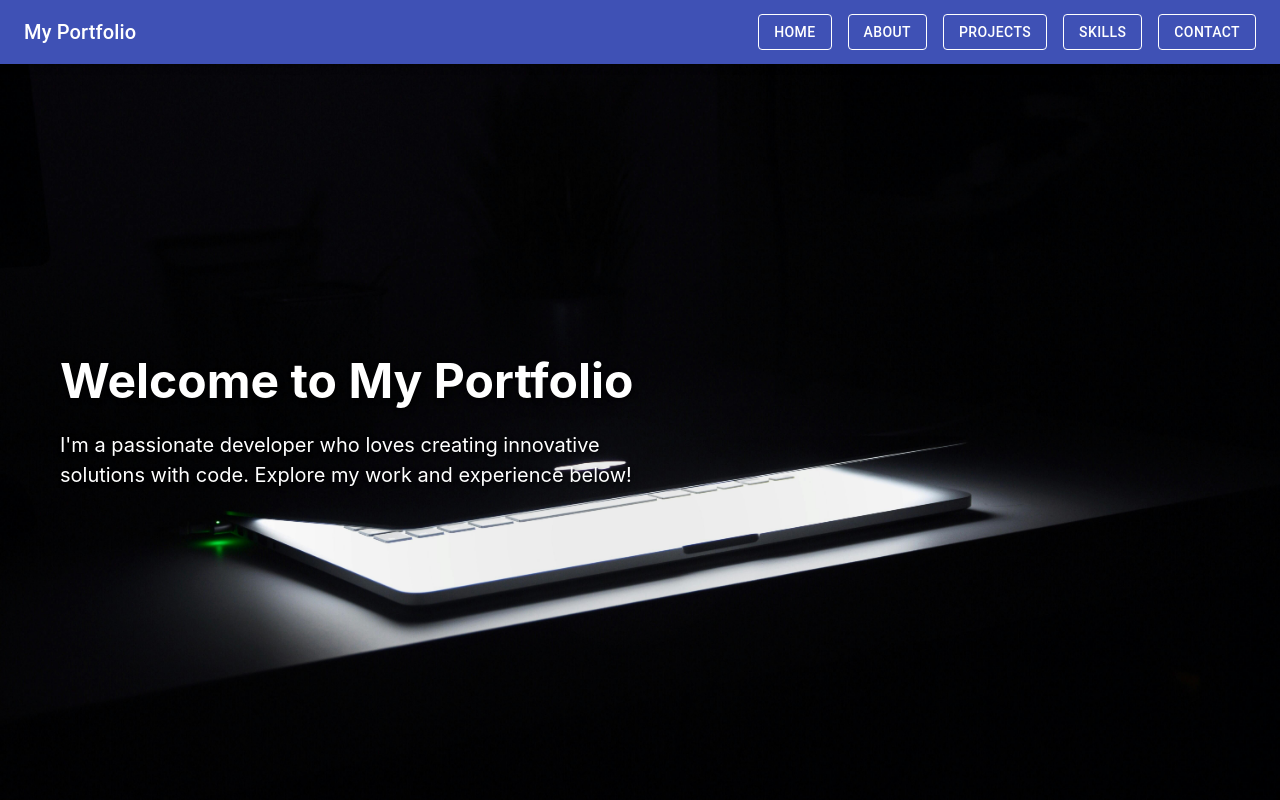
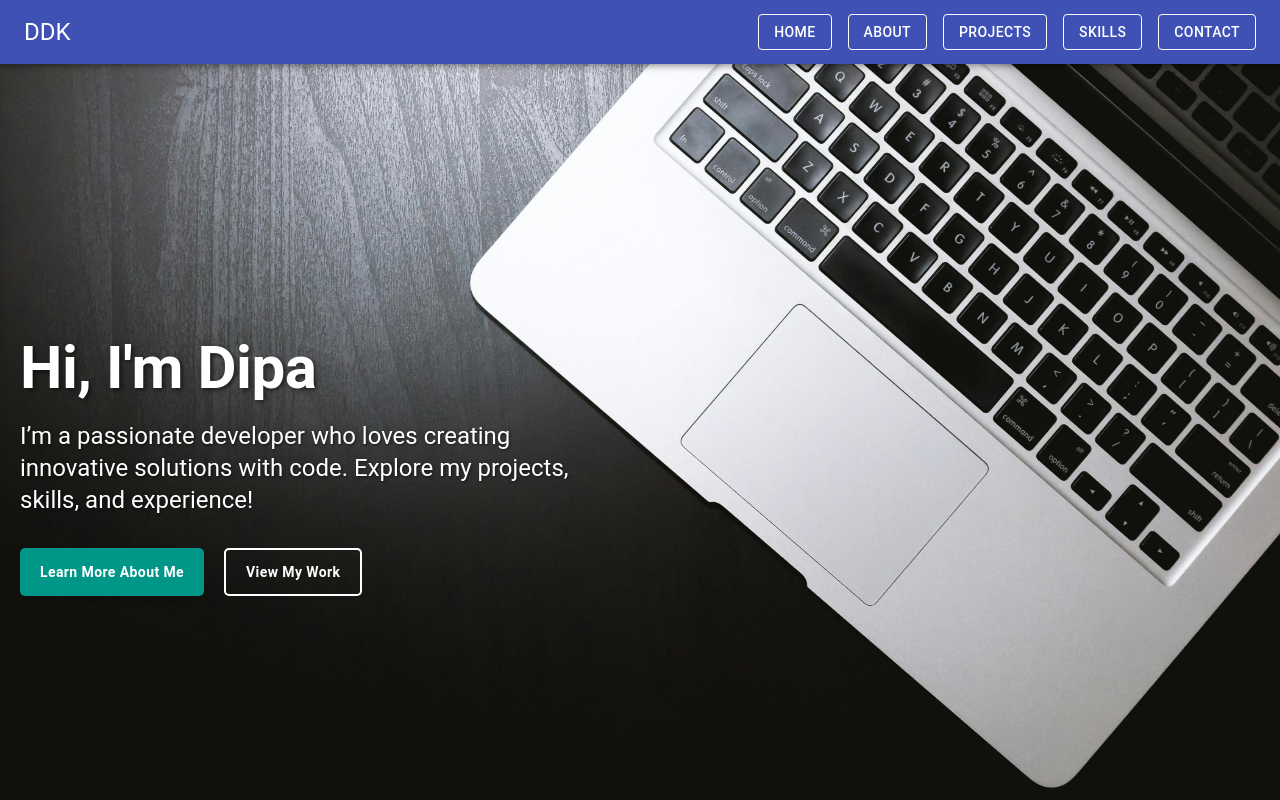
Before and after one commit to Sonukamble/Personal_portfolio, a React (Vite) app: page / in a window 1280 px wide. Shown: the top 800 px of the page. Built offline with nearby package versions, Linux system fonts and the light colour scheme.

Commit message:
updated the context

```diff
--- a/src/components/navbar/Header.tsx
+++ b/src/components/navbar/Header.tsx
@@ -51,13 +51,13 @@ const Header: React.FC = () => {
                 backgroundColor: isHome ? 'transparent' : '#3f51b5', // Light background for "Home", default for others
                 color: isHome ? '#fff' : '#fff', // Change text color based on section
                 top: 0,
-                zIndex: 1200,
+                zIndex: 1200
             }}
         >
             <Toolbar>
                 {/* Logo or Title */}
-                <Typography variant="h6" component="div" sx={{ flexGrow: 1 }}>
-                    My Portfolio
+                <Typography variant="h5" component="div" sx={{ flexGrow: 1 }}>
+                    DDK
                 </Typography>
 
                 {/* Desktop View (Buttons) */}
@@ -68,6 +68,7 @@ const Header: React.FC = () => {
                                 variant="outlined"
                                 component="a" // Change Link to a regular anchor tag
                                 href={`#${item.toLowerCase()}`} // Directly link to the section using IDs
+                                className={isHome ? 'header-button' : ''}
                             >
                                 {item}
                             </Button>
--- a/src/components/pages/Home.tsx
+++ b/src/components/pages/Home.tsx
@@ -1,23 +1,90 @@
-// src/pages/Home.tsx
 import React from 'react';
-import './../../css/Home.css'
-import backgroundImage from '../../assets/Home_background/pexels-danbuilds-633409.jpg'
+import './../../css/Home.css';
+import backgroundImage from '../../assets/Home_background/pexels-jeshoots-218863.jpg';
+import { Box, Typography, Button } from '@mui/material';
 
 const Home: React.FC = () => {
+    return (
+        <div
+            id="home"
+            style={{
+                backgroundImage: `url(${backgroundImage})`,
+                backgroundSize: 'cover',
+                backgroundPosition: 'center',
+                height: '100vh',
+                display: 'flex',
+                justifyContent: 'start',
+                alignItems: 'center',
+                color: '#fff',
+                textAlign: 'left',
+                padding: '0 20px',
+            }}
+        >
+            <Box className="home-content" sx={{ maxWidth: '600px' }}>
+                <Typography
+                    variant="h2"
+                    sx={{
+                        fontWeight: 'bold',
+                        textShadow: '2px 2px 5px rgba(0, 0, 0, 0.6)',
+                        marginBottom: '1rem'
+                    }}
+                >
+                    {/* Welcome to My Portfolio */}
+                    Hi, I'm Dipa
+                    {/* <br /> Experienced Software Developer */}
 
-    return (
-        <div id="home" style={{
-            backgroundImage: `url(${backgroundImage})`,
-            display: 'flex',
-            justifyContent: 'flex-start', // Align content to the left
-            alignItems: 'center',
-            paddingLeft: '20px', // Add padding to the left side
-            paddingRight: '20px', // Optional: add some padding on the right as well
-        }}>
-            <div className="home-content">
-                <h1>Welcome to My Portfolio</h1>
-                <p>I'm a passionate developer who loves creating innovative solutions with code. Explore my work and experience below!</p>
-            </div>
+                </Typography>
+                <Typography
+                    variant="h5"
+                    sx={{
+                        fontWeight: '400',
+                        textShadow: '1px 1px 3px rgba(0, 0, 0, 0.6)',
+                        marginBottom: '2rem',
+                    }}
+                >
+                    I’m a passionate developer who loves creating innovative solutions with code.
+                    Explore my projects, skills, and experience!
+                </Typography>
+                <Box sx={{ display: 'flex', gap: '20px' }}>
+                    <Button
+                        variant="contained"
+                        color="primary"
+                        sx={{
+                            backgroundColor: '#009688',
+                            padding: '10px 20px',
+                            borderRadius: '5px',
+                            fontWeight: 'bold',
+                            boxShadow: '0px 4px 6px rgba(0, 0, 0, 0.2)',
+                            textTransform: 'none',
+                        }}
+                        onClick={() =>
+                            document.getElementById('about')?.scrollIntoView({ behavior: 'smooth' })
+                        }
+                    >
+                        Learn More About Me
+                    </Button>
+                    <Button
+                        variant="outlined"
+                        color="inherit"
+                        sx={{
+                            border: '2px solid #fff',
+                            padding: '10px 20px',
+                            borderRadius: '5px',
+                            fontWeight: 'bold',
+                            textTransform: 'none',
+                            color: '#fff',
+                            '&:hover': {
+                                backgroundColor: 'rgba(255, 255, 255, 0.1)',
+                            },
+                        }}
+                        onClick={() =>
+                            document.getElementById('projects')?.scrollIntoView({ behavior: 'smooth' })
+                        }
+                    >
+                        View My Work
+                    </Button>
+                </Box>
+            </Box>
         </div>
     );
 };
--- a/src/components/pages/Skills.tsx
+++ b/src/components/pages/Skills.tsx
@@ -83,6 +83,11 @@ const Skills: React.FC = () => {
                         <Tooltip key={index} title={skill.name}>
                             <Avatar color="neutral" variant="soft" onClick={() => openDocs(skill.docsLink)}
                                 className="avater-skills"
+                                sx={{
+                                    width: 60, // Increase width to 60px (adjust as needed)
+                                    height: 60, // Increase height to 60px (adjust as needed)
+                                    fontSize: '1.5rem', // Increase icon size within the avatar
+                                }}
                             >
                                 {skill.icon}
                             </Avatar>
--- a/src/css/Header.css
+++ b/src/css/Header.css
@@ -3,3 +3,9 @@
     flex-direction: column;
     gap: 4px;
 }
+
+.header-button{
+    font-size: 3rem;
+    background-color: black !important;
+    color: white;
+}
--- a/src/css/Home.css
+++ b/src/css/Home.css
@@ -1,30 +1,20 @@
 #home {
-    height: 100vh;
-    background-size: cover;
-    background-position: center;
-    background-repeat: no-repeat;
-    color: #fff;
-    text-shadow: 2px 2px 5px rgba(0, 0, 0, 0.7);
+    position: relative;
 }
 
 .home-content {
-    max-width: 600px;
-    /* Limit content width */
-    margin-left: 20px;
-    /* Add margin to push content a bit left */
-    padding: 20px;
-    text-align: left;
-    padding-bottom: 110px;
-    margin-bottom: 10px;
-    /* Align text to the left */
+    animation: fadeInUp 1.5s ease-in-out;
 }
 
-#home h1 {
-    font-size: 3rem;
-    margin-bottom: 10px;
+/* Animations */
+@keyframes fadeInUp {
+    from {
+        opacity: 0;
+        transform: translateY(20px);
+    }
+
+    to {
+        opacity: 1;
+        transform: translateY(0);
+    }
 }
-
-#home p {
-    font-size: 1.25rem;
-    line-height: 1.5;
-}
```
